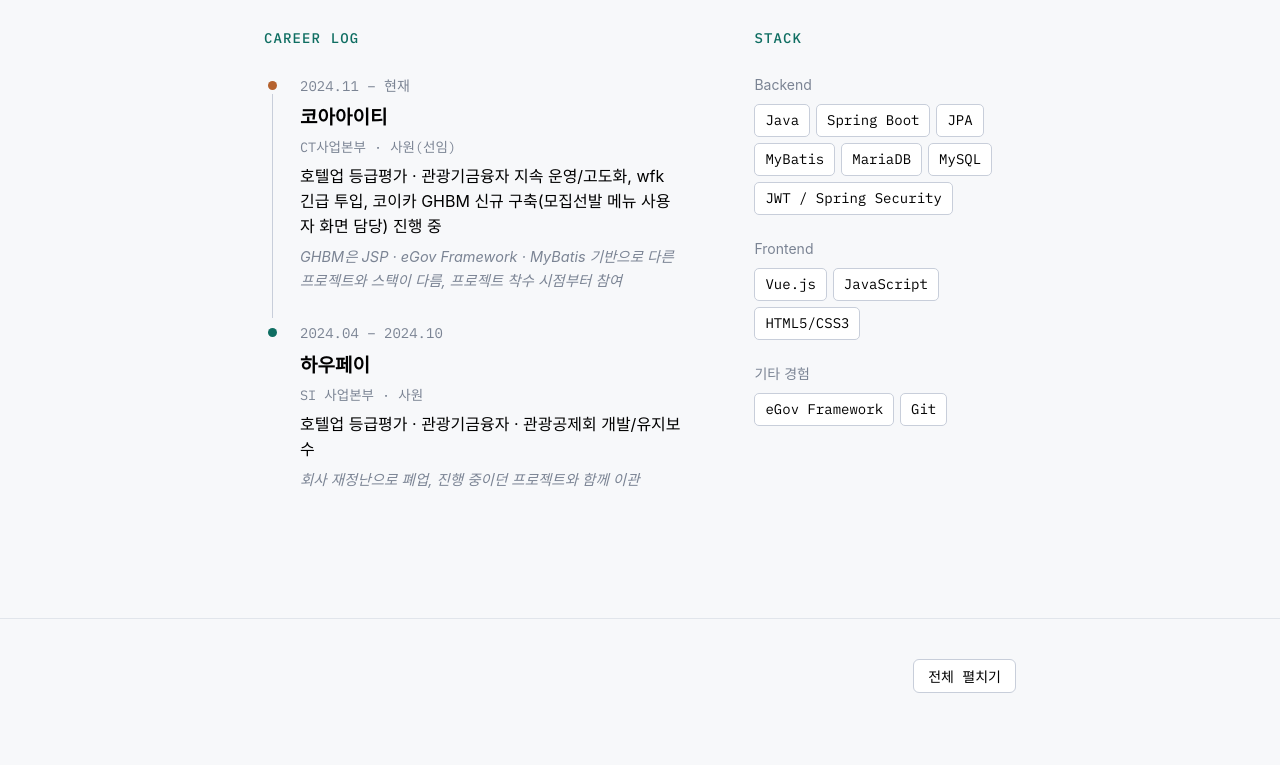
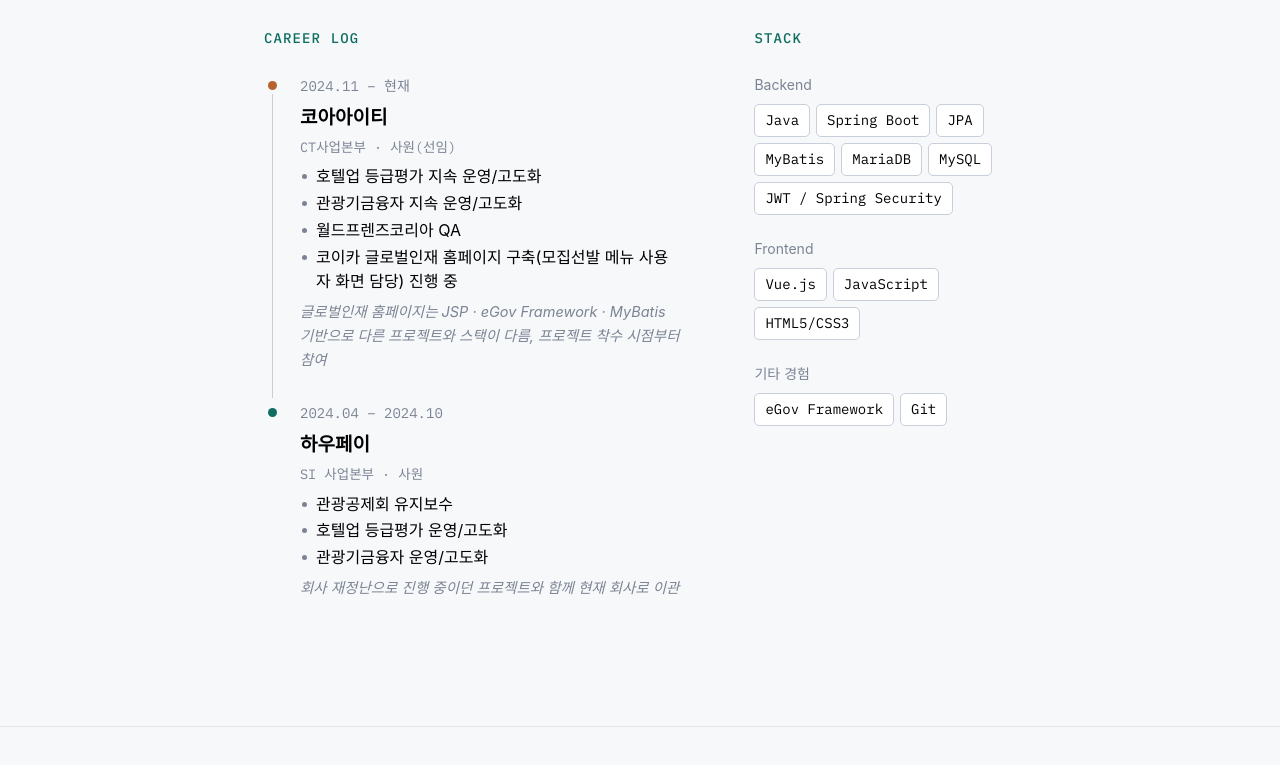
Before and after one commit to zangaru/subin-portfolio, a Vue app: page / in a window 1280 px wide. Shown: the part 787-1552 px from the top of the page. Built offline with nearby package versions, Linux system fonts and the light colour scheme; a web font is replaced by a local one.

Commit message:
content: 타임라인 상세 항목 불릿 리스트화 및 문구 수정

```diff
--- a/src/components/Hero.vue
+++ b/src/components/Hero.vue
@@ -74,6 +74,7 @@
   font-size: clamp(19px, 2vw, 21.5px);
   line-height: 1.6;
   color: var(--ink-soft);
+  white-space: pre-line;
 }
 
 .hero-stats {
--- a/src/components/Timeline.vue
+++ b/src/components/Timeline.vue
@@ -17,7 +17,9 @@
               <div class="timeline-period mono">{{ t.period }}</div>
               <div class="timeline-org">{{ t.org }}</div>
               <div v-if="t.position" class="timeline-position mono">{{ t.position }}</div>
-              <p class="timeline-detail">{{ t.detail }}</p>
+              <ul class="timeline-detail">
+                <li v-for="d in t.detail" :key="d">{{ d }}</li>
+              </ul>
               <p v-if="t.note" class="timeline-note">{{ t.note }}</p>
             </div>
           </li>
@@ -110,10 +112,32 @@
 }
 
 .timeline-detail {
-  margin-top: 6px;
+  margin: 6px 0 0;
+  padding: 0;
+  list-style: none;
   color: var(--ink-soft);
   font-size: 16px;
   line-height: 1.55;
+}
+
+.timeline-detail li {
+  position: relative;
+  padding-left: 16px;
+}
+
+.timeline-detail li + li {
+  margin-top: 2px;
+}
+
+.timeline-detail li::before {
+  content: '';
+  position: absolute;
+  left: 2px;
+  top: 10px;
+  width: 5px;
+  height: 5px;
+  border-radius: 50%;
+  background: var(--ink-faint);
 }
 
 .timeline-note {
--- a/src/data.js
+++ b/src/data.js
@@ -1,7 +1,7 @@
 export const profile = {
   name: '조수빈',
   role: '백엔드 · 풀스택 개발자',
-  thesis: '급한 불을 끄는 개발자는 많습니다. 불이 나기 전에 막는 개발자는 드뭅니다.',
+  thesis: '급한 불을 끄는 개발자는 많습니다.\n불이 나기 전에 막는 개발자는 드뭅니다.',
   stats: [
     { value: '3', unit: '개', label: '공공기관 서비스 풀스택 운영' },
     { value: '1', unit: '년 뒤', label: '설계 의도 실제 검증' },
@@ -24,17 +24,25 @@
     period: '2024.11 – 현재',
     org: '코아아이티',
     position: 'CT사업본부 · 사원(선임)',
-    detail:
-      '호텔업 등급평가 · 관광기금융자 지속 운영/고도화, wfk 긴급 투입, 코이카 GHBM 신규 구축(모집선발 메뉴 사용자 화면 담당) 진행 중',
-    note: 'GHBM은 JSP · eGov Framework · MyBatis 기반으로 다른 프로젝트와 스택이 다름, 프로젝트 착수 시점부터 참여',
+    detail: [
+      '호텔업 등급평가 지속 운영/고도화',
+      '관광기금융자 지속 운영/고도화',
+      '월드프렌즈코리아 QA',
+      '코이카 글로벌인재 홈페이지 구축(모집선발 메뉴 사용자 화면 담당) 진행 중',
+    ],
+    note: '글로벌인재 홈페이지는 JSP · eGov Framework · MyBatis 기반으로 다른 프로젝트와 스택이 다름, 프로젝트 착수 시점부터 참여',
     inProgress: true,
   },
   {
     period: '2024.04 – 2024.10',
     org: '하우페이',
     position: 'SI 사업본부 · 사원',
-    detail: '호텔업 등급평가 · 관광기금융자 · 관광공제회 개발/유지보수',
-    note: '회사 재정난으로 폐업, 진행 중이던 프로젝트와 함께 이관',
+    detail: [
+      '관광공제회 유지보수',
+      '호텔업 등급평가 운영/고도화',
+      '관광기금융자 운영/고도화',
+    ],
+    note: '회사 재정난으로 진행 중이던 프로젝트와 함께 현재 회사로 이관',
   },
 ];
 
```
